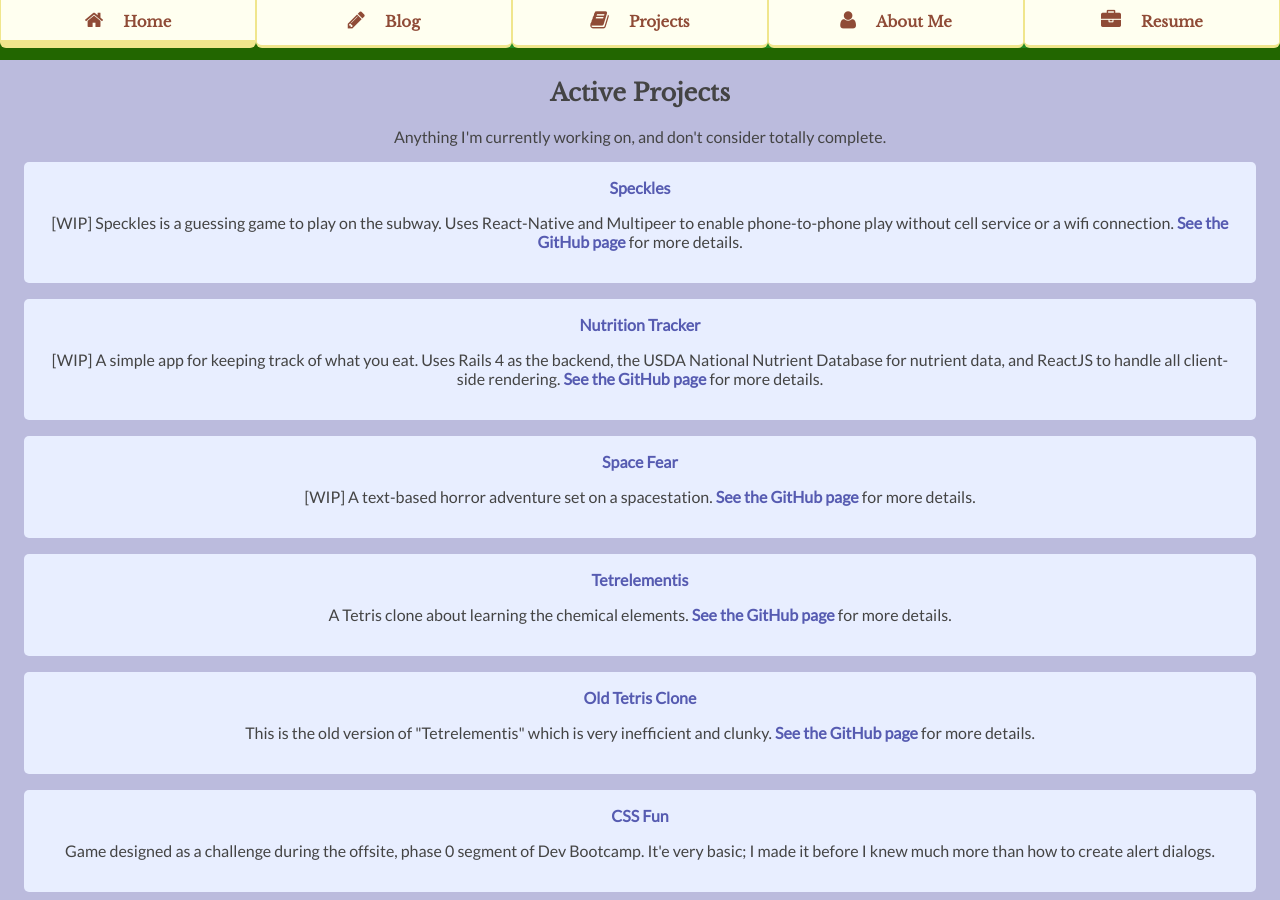
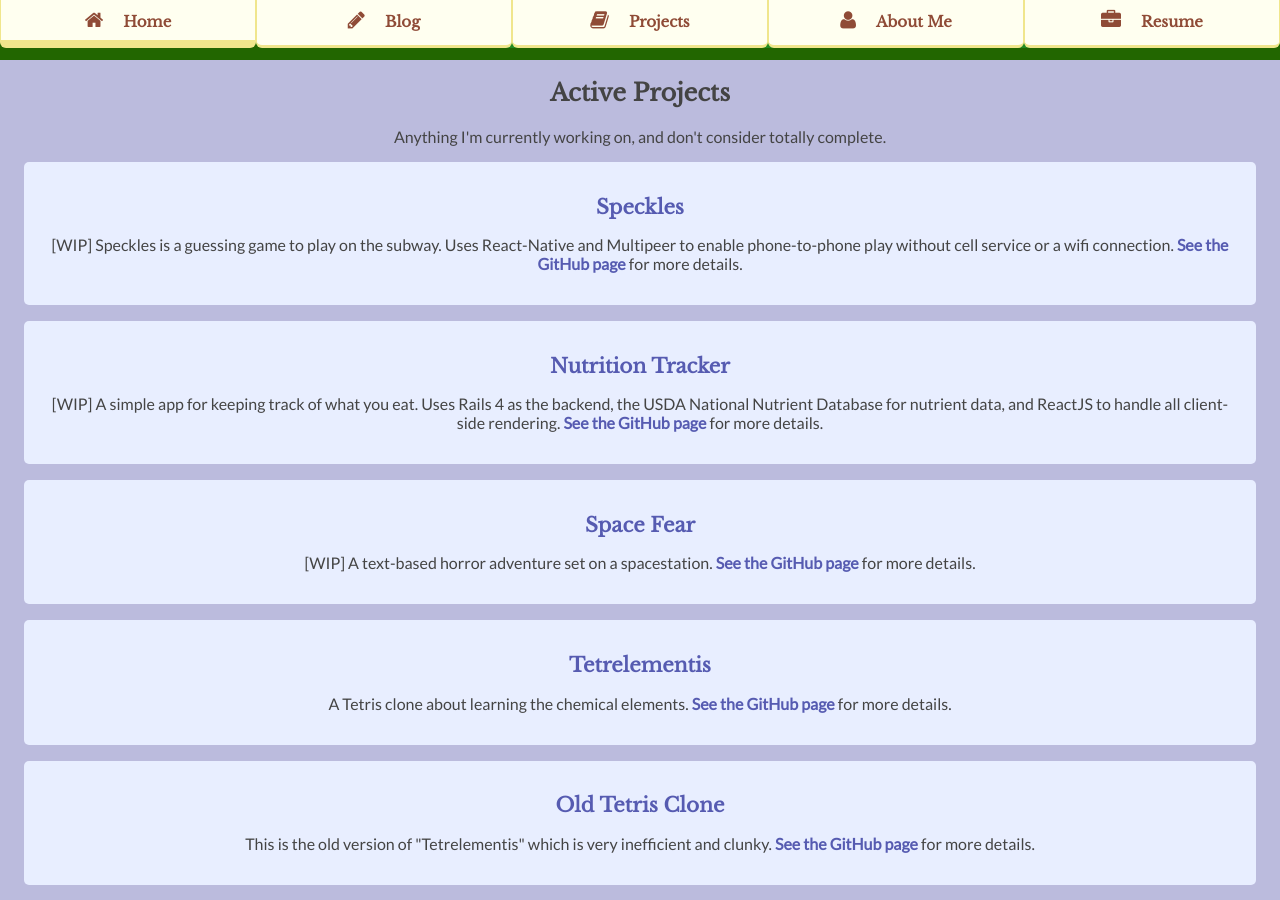
Before and after one commit to peternatewood/RoyTuesday.github.io, a Jekyll site: the page built from _pages/projects.html, in a window 1280 px wide and 900 px high. Built offline with Jekyll 4.4.1, drawn with Linux system fonts in a browser that asks for light colours.

```diff
--- a/_pages/projects.html
+++ b/_pages/projects.html
@@ -15,68 +15,86 @@
 <article>
   <ol>
     <li>
+      <h2>
         <a href="https://github.com/nyc-island-foxes-2016/speckles" target="_blank">
           Speckles
         </a>
+      </h2>
       <p>
         [WIP] Speckles is a guessing game to play on the subway. Uses React-Native and Multipeer to enable phone-to-phone play without cell service or a wifi connection. <a href="https://github.com/nyc-island-foxes-2016/speckles" target="_blank">See the GitHub page</a> for more details.
       </p>
     </li>
     <li>
+      <h2>
         <a href="https://quiet-falls-55777.herokuapp.com/" target="_blank">
           Nutrition Tracker
         </a>
+      </h2>
       <p>
         [WIP] A simple app for keeping track of what you eat. Uses Rails 4 as the backend, the USDA National Nutrient Database for nutrient data, and ReactJS to handle all client-side rendering. <a href="https://github.com/roytuesday/nutrition-tracker" target="_blank">See the GitHub page</a> for more details.
       </p>
     </li>
     <li>
+      <h2>
         <a href={{ "/projects/space-fear" | prepend: site.baseurl }}>
           Space Fear
         </a>
+      </h2>
       <p>[WIP] A text-based horror adventure set on a spacestation. <a href="https://github.com/peternatewood/space-fear" target="_blank">See the GitHub page</a> for more details.</p>
     </li>
     <li>
+      <h2>
         <a href={{ "/projects/tetrelementis" | prepend: site.baseurl }}>
           Tetrelementis
         </a>
+      </h2>
       <p>A Tetris clone about learning the chemical elements. <a href="https://github.com/RoyTuesday/tetrelementis" target="_blank">See the GitHub page</a> for more details.</p>
     </li>
     <li>
+      <h2>
         <a href="https://github.com/RoyTuesday/tetrelementis" target="_blank">
           Old Tetris Clone
         </a>
+      </h2>
       <p>This is the old version of "Tetrelementis" which is very inefficient and clunky. <a href="https://github.com/RoyTuesday/tetrelementis" target="_blank">See the GitHub page</a> for more details.</p>
     </li>
     <li>
+      <h2>
         <a href={{ "/projects/css-fun" | prepend: site.baseurl }}>
           CSS Fun
         </a>
+      </h2>
       <p>
         Game designed as a challenge during the offsite, phase 0 segment of Dev Bootcamp. It'e very basic; I made it before I knew much more than how to create alert dialogs.
       </p>
     </li>
     <li>
+      <h2>
         <a href={{ "/projects/bomb-fellow" | prepend: site.baseurl }}>
           Bomb Fellow
         </a>
+      </h2>
       <p>
         Game designed as a challenge during the offsite, phase 0 segment of Dev Bootcamp. It'e very basic; I made it before I knew much more than how to create alert dialogs.
       </p>
     </li>
     <li>
+      <h2>
         <a href={{ "/projects/cheat-sheet-ruby.html" | prepend: site.baseurl }}>
           Ruby Cheat Sheet
         </a>
+      </h2>
       <p>
         A little verbose: covers some basics of Ruby syntax, and includes several handy built-in methods.
       </p>
     </li>
 
     <li>
+      <h2>
         <a href={{ "/projects/cheat-sheet-javascript.html" | prepend: site.baseurl }}>
           JavaScript Cheat Sheet
         </a>
+      </h2>
       <p>
         A short review of JavaScript syntax and some of the more useful built-in functions.
       </p>
```
Also changed, not shown: _pages/blog.html (+5 -3 lines). Lines whose indentation alone changed are shown as unchanged.
